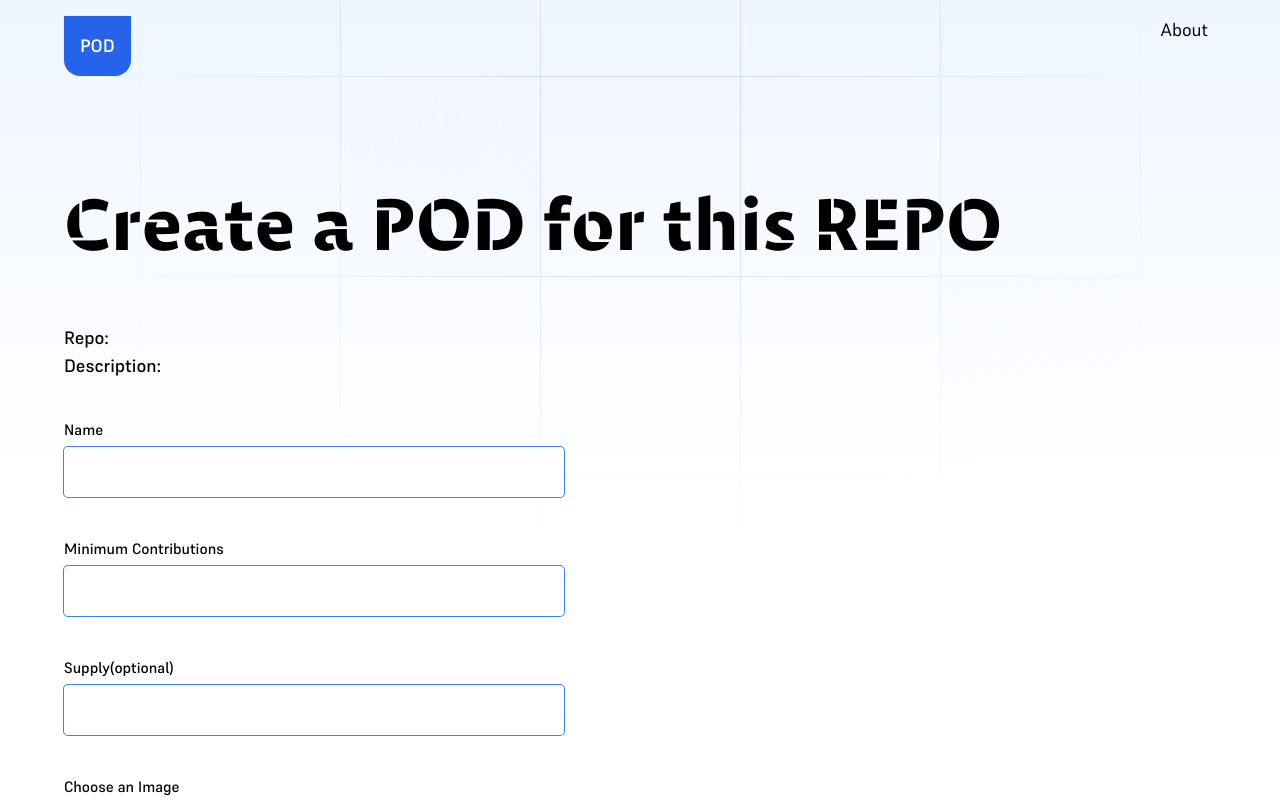
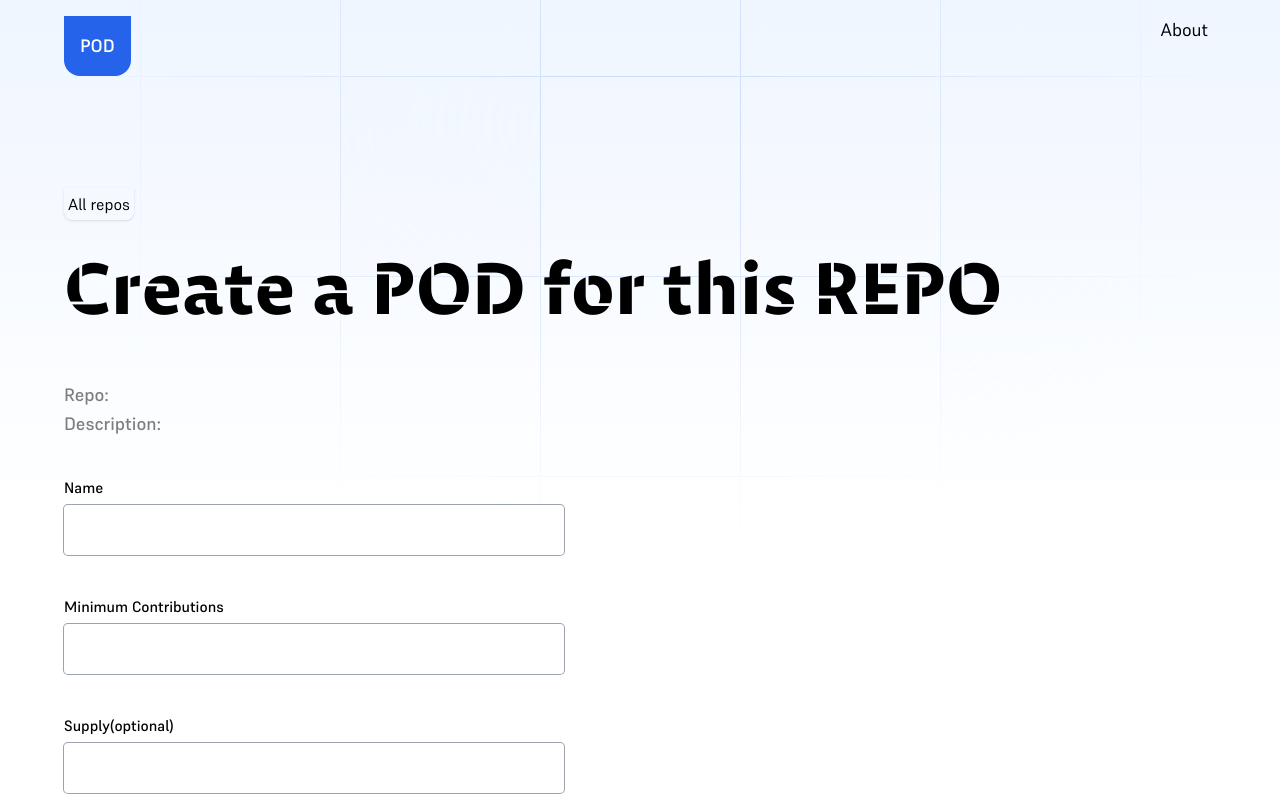
Before and after one commit to adeleke5140/pod-frontend, a Next.js app: page /repos/1 in a window 1280 px wide. Shown: the top 800 px of the page. Built offline with nearby package versions, Linux system fonts and the light colour scheme.

Commit message:
feat: style changes

```diff
--- a/src/pages/repos/[id].tsx
+++ b/src/pages/repos/[id].tsx
@@ -3,6 +3,7 @@ import Layout from "~/components/layouts";
 import { useRepos } from "~/lib/zustand/codeSlice";
 import * as Form from "@radix-ui/react-form";
 import { ArrowRight } from "react-feather";
+import Link from "next/link";
 
 const RepoPage = () => {
   const repos = useRepos();
@@ -18,21 +19,35 @@ const RepoPage = () => {
   return (
     <Layout>
       <div className="mt-16 flex flex-col gap-8 text-left">
-        <h1 className="mb-8 font-bespoke text-7xl font-bold">
+        <Link
+          href="/home"
+          className="w-max rounded-b-lg p-1 shadow transition-shadow ease-linear hover:shadow-md"
+        >
+          All repos
+        </Link>
+        <h1 className="mb-6 font-bespoke text-7xl font-bold">
           Create a POD for this REPO
         </h1>
         <div>
           <h2>
-            <span className="text-lg font-medium">Repo:</span> {repo?.name}
+            <span className="text-lg font-medium opacity-50">Repo:</span>
+            <span className="text-xl"> {repo?.name}</span>
           </h2>
           <p>
-            <span className="text-lg font-medium">Description:</span>{" "}
-            {repo?.description}
+            <span className="text-lg font-medium opacity-50">Description:</span>{" "}
+            <span className="text-xl "> {repo?.description}</span>
           </p>
         </div>
 
         <div className="">
-          <Form.Root className="flex w-[500px] flex-col gap-6">
+          <Form.Root
+            onSubmit={(e) => {
+              e.preventDefault();
+              const data = Object.fromEntries(new FormData(e.currentTarget));
+              console.log(data);
+            }}
+            className="flex w-[500px] flex-col gap-6"
+          >
             <Form.Field className="mb-[10px] grid" name="name">
               <div className="flex items-baseline justify-between">
                 <Form.Label className="text-[15px] font-medium leading-[35px]">
@@ -53,7 +68,7 @@ const RepoPage = () => {
               </div>
               <Form.Control asChild>
                 <input
-                  className="selection:color-white box-border inline-flex h-[50px] w-full appearance-none items-center justify-center rounded-[4px] px-[10px] text-xl leading-none shadow-[0_0_0_1px] shadow-blue-500 outline-none selection:bg-blue-100  focus:ring-2 focus:ring-blue-600"
+                  className="selection:color-white box-border inline-flex h-[50px] w-full appearance-none items-center justify-center rounded-[4px] px-[10px] text-xl leading-none shadow-[0_0_0_1px] shadow-gray-400 outline-none selection:bg-blue-100 focus:ring-2 focus:ring-blue-600"
                   type="text"
                   required
                 />
@@ -77,7 +92,7 @@ const RepoPage = () => {
               <Form.Control asChild>
                 <input
                   type="number"
-                  className="selection:color-black box-border inline-flex h-[50px] w-full resize-none appearance-none items-center justify-center rounded-[4px] p-[10px] text-xl leading-none shadow-[0_0_0_1px] shadow-blue-500 outline-none selection:bg-blue-100  focus:ring-2 focus:ring-blue-500"
+                  className="selection:color-black box-border inline-flex h-[50px] w-full resize-none appearance-none items-center justify-center rounded-[4px] p-[10px] text-xl leading-none shadow-[0_0_0_1px] shadow-gray-400 outline-none selection:bg-blue-100  focus:ring-2 focus:ring-blue-500"
                   required
                 />
               </Form.Control>
@@ -91,7 +106,7 @@ const RepoPage = () => {
               <Form.Control asChild>
                 <input
                   type="number"
-                  className="selection:color-black box-border inline-flex h-[50px] w-full resize-none appearance-none items-center justify-center rounded-[4px] border-blue-200 p-[10px] text-xl leading-none shadow-[0_0_0_1px] shadow-blue-500 outline-none selection:bg-blue-100 focus:ring-2 focus:ring-blue-500"
+                  className="selection:color-black box-border inline-flex h-[50px] w-full resize-none appearance-none items-center justify-center rounded-[4px] border-blue-200 p-[10px] text-xl leading-none shadow-[0_0_0_1px] shadow-gray-400 outline-none selection:bg-blue-100 focus:ring-2 focus:ring-blue-500"
                 />
               </Form.Control>
             </Form.Field>
```
